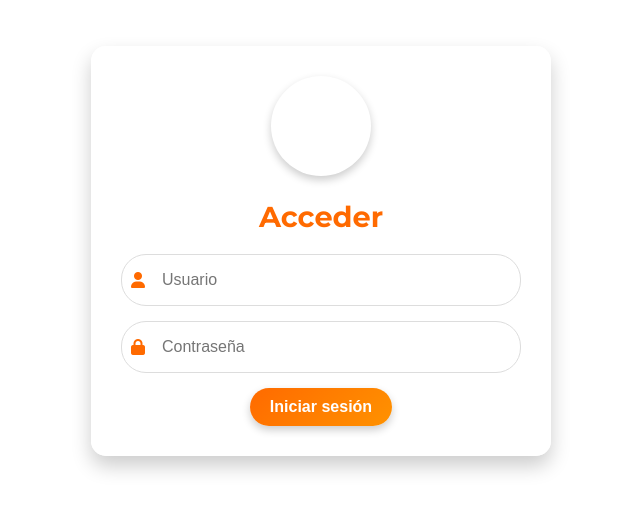
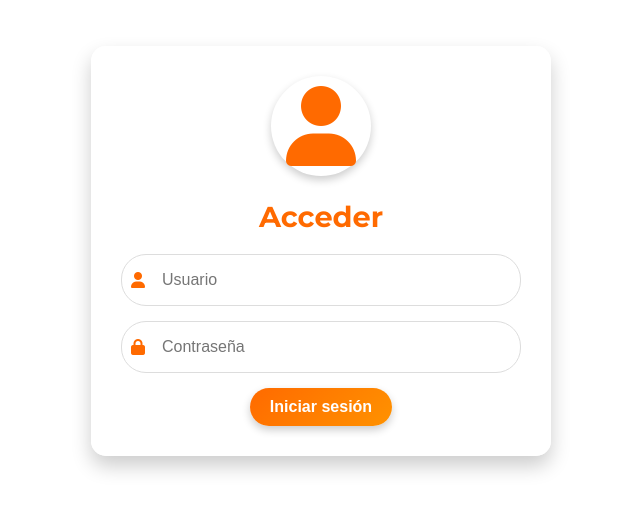
Before and after one commit to EnzoCodeDev/client-reservas, a React (Vite) app: page /client-reservas/login in a window 1280 px wide. Shown: the part 149-660 px from the top of the page, without its empty margins (319-959 px from the left). Built offline with nearby package versions, Linux system fonts and the light colour scheme; the HTML template or start-up script is replaced by a standard one.

Commit message:
Iniciar sesion

```diff
--- a/src/pages/login/Login.jsx
+++ b/src/pages/login/Login.jsx
@@ -35,7 +35,7 @@ const Login = () => {
     <div className="login">
       <div className="loginBox">
         <div className="avatar">
-          <i className="user"></i>
+          <i className="fas fa-user"></i>
         </div>
         <h2 className="title">Acceder</h2>
         <div className="inputContainer">
```
